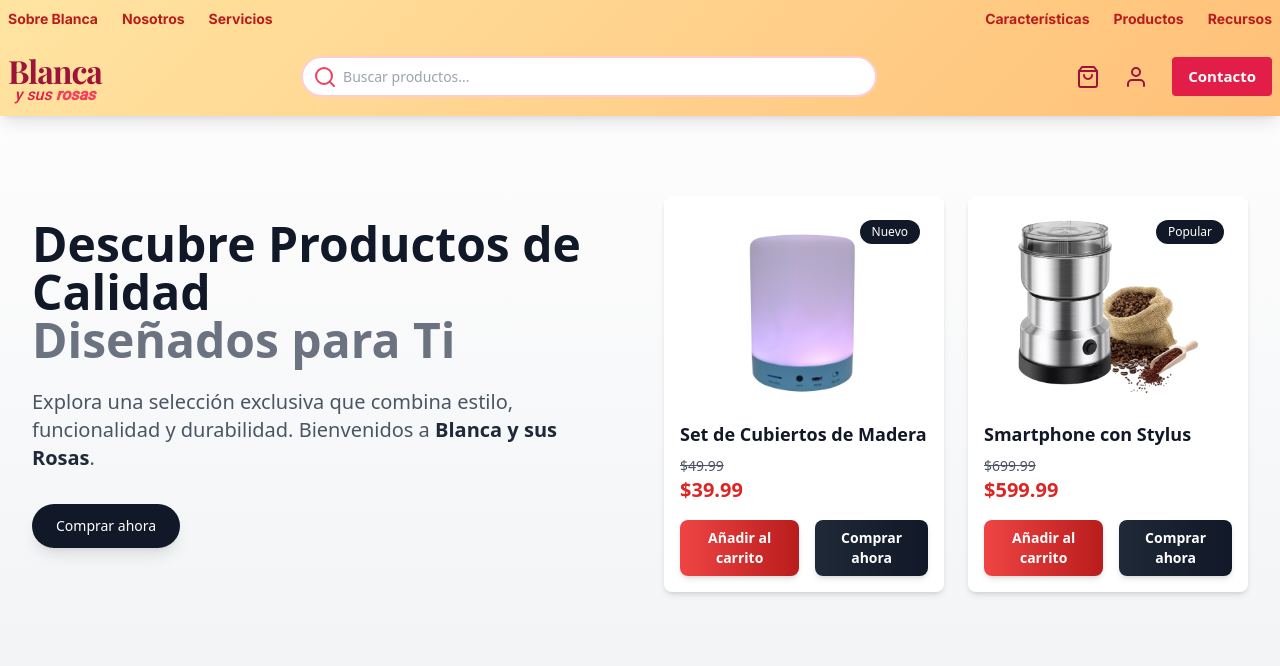
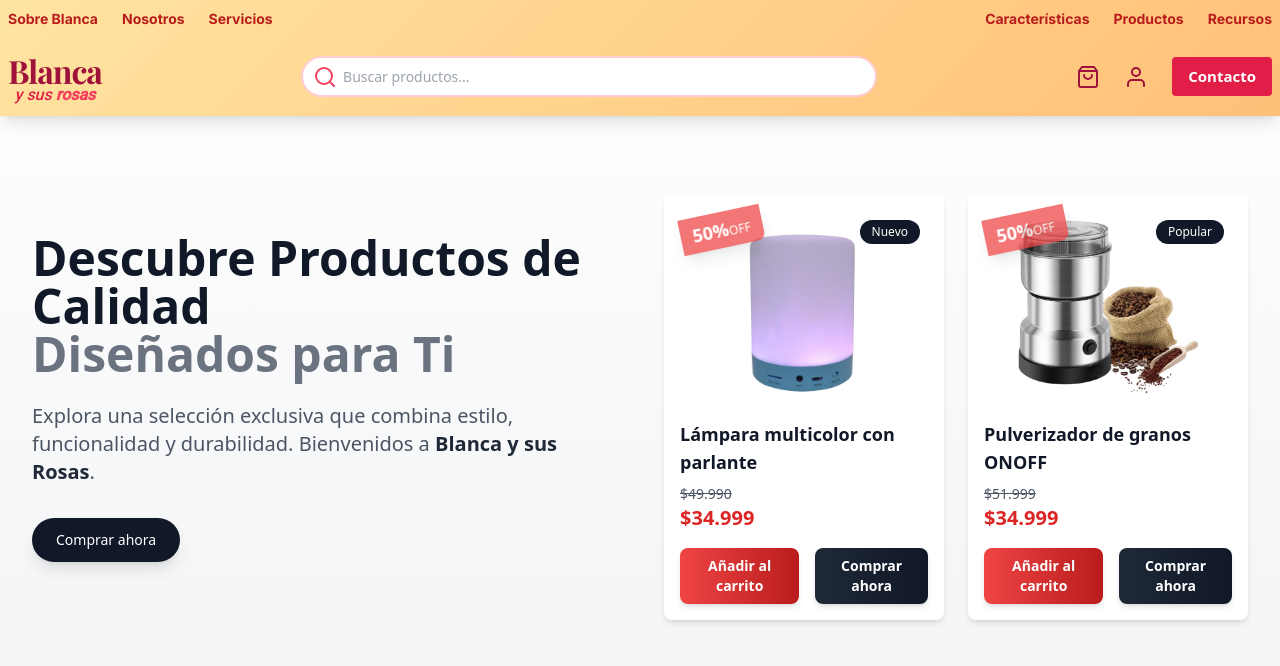
Before and after one commit to somilsdiaz/Blanca-y-sus-Rosas-E-Commerce-Web, an Angular app: page / in a window 1280 px wide. Shown: the top 666 px of the page. Built offline with nearby package versions, Linux system fonts and the light colour scheme.

Commit message:
feat(HU0002): percentaje of discount added to the product-card component

```diff
--- a/src/app/component/featured-products/featured-products.component.html
+++ b/src/app/component/featured-products/featured-products.component.html
@@ -22,17 +22,19 @@
         <app-product-card
           [imageSrc]="'products/001.png'"
           [badgeText]="'Nuevo'"
-          [productName]="'Set de Cubiertos de Madera'"
-          [oldPrice]="'$49.99'"
-          [newPrice]="'$39.99'">
+          [productName]="'Lámpara multicolor con parlante'"
+          [oldPrice]="'$49.990'"
+          [newPrice]="'$34.999'"
+          [porcent]="'50%'">
         </app-product-card>
 
         <app-product-card
           [imageSrc]="'products/002.png'"
           [badgeText]="'Popular'"
-          [productName]="'Smartphone con Stylus'"
-          [oldPrice]="'$699.99'"
-          [newPrice]="'$599.99'">
+          [productName]="'Pulverizador de granos ONOFF'"
+          [oldPrice]="'$51.999'"
+          [newPrice]="'$34.999'"
+          [porcent]="'50%'">
         </app-product-card>
       </div>
     </div>
--- a/src/app/component/product-card/product-card.component.html
+++ b/src/app/component/product-card/product-card.component.html
@@ -1,5 +1,5 @@
 <div class="flex justify-center">
-    <div class="w-full max-w-sm bg-white rounded-lg shadow-md p-4 transition-transform ">
+    <div class="w-full max-w-sm bg-white rounded-lg shadow-md p-4 transition-transform relative overflow-hidden">
       <div class="relative">
         <img
           [src]="imageSrc"
@@ -9,6 +9,11 @@
         <span class="absolute top-2 right-2 bg-gray-900 text-white px-3 py-1 rounded-full text-xs">
           {{ badgeText }}
         </span>
+        <!-- New animated discount tag -->
+        <div *ngIf="porcent" class="absolute top-0 left-0 bg-red-500 text-white px-3 py-1 rounded-br-lg transform -rotate-12 shadow-lg animate-pulse">
+          <span class="text-lg font-bold">{{ porcent }}</span>
+          <span class="text-xs">OFF</span>
+        </div>
       </div>
       <h3 class="text-lg font-semibold text-gray-900 mb-2">{{ productName }}</h3>
       <p *ngIf="oldPrice" class="text-sm text-gray-600 line-through">{{ oldPrice }}</p>
--- a/src/app/component/product-card/product-card.component.ts
+++ b/src/app/component/product-card/product-card.component.ts
@@ -14,4 +14,5 @@ export class ProductCardComponent {
   @Input() productName: string = '';
   @Input() oldPrice: string = '';
   @Input() newPrice: string = '';
+  @Input() porcent: string = '';
 }
```
